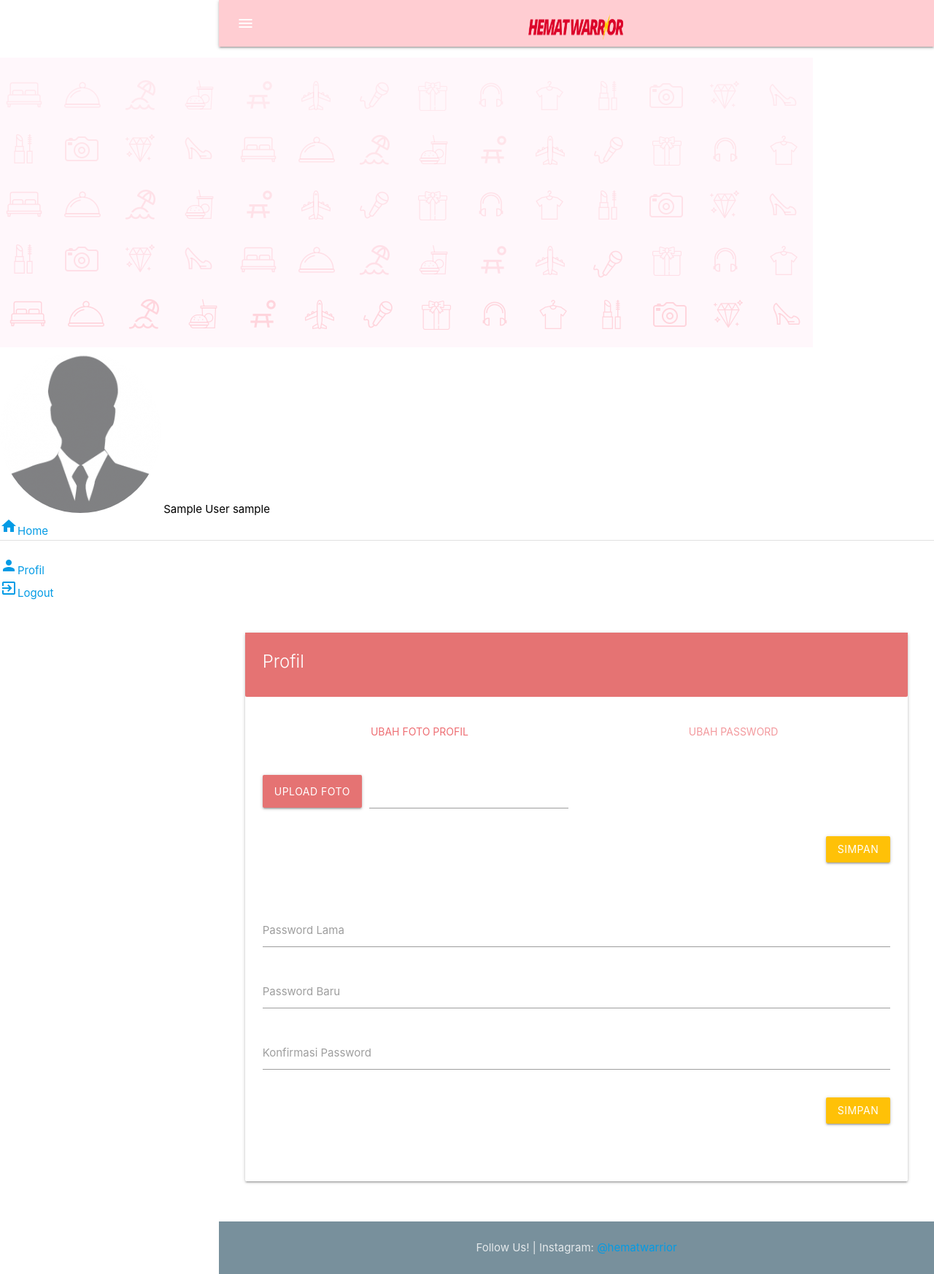
After one commit to rizkiprastyo22/Website-Promo, a CodeIgniter app: page /hematwarrior/profile in a window 1280 px wide. The commit adds this page. Shown: the whole page at 73% size. Run offline with CodeIgniter, Linux system fonts and the light colour scheme; the visitor is signed in with stand-in values (Sample User, id 1); some libraries are stand-ins or nearby versions.

Commit message:
commit now

```diff
--- /dev/null
+++ b/application/controllers/Profile.php
@@ -0,0 +1,158 @@
+<?php defined('BASEPATH') OR exit('No direct script access allowed');
+
+class Profile extends MY_Controller {
+
+  public function __construct()
+  {
+    parent::__construct();
+
+    // Cek apakah user sudah login
+    $this->cekLogin();
+
+    // Load model users
+    $this->load->model('model_users');
+  }
+
+  public function index()
+  {
+    // Jika form profile di submit jalankan blok kode ini
+    if ($this->input->post('submit-information')) {
+
+      // Jika avatar diganti jalankan blok kode ini
+      if (!empty($_FILES['avatar']['name'])) {
+        // Konfigurasi library upload codeigniter
+        $config['upload_path'] = './assets/images/';
+        $config['allowed_types'] = 'gif|jpg|png';
+        $config['max_size'] = 2000;
+        $config['file_name'] = $this->session->userdata('username').'_'.date('YmdHis');
+
+        // Load library upload
+        $this->load->library('upload', $config);
+
+        // Jika terdapat error pada proses upload maka exit
+        if (!$this->upload->do_upload('avatar')) {
+            exit($this->upload->display_errors());
+        }
+
+        $data['avatar'] = $this->upload->data()['file_name'];
+      }
+
+      // Jalankan validasi jika semuanya benar maka lanjutkan
+			if ($this->form_validation->run() === TRUE) {
+
+        // Ambil user ID dari session
+        $userId = $this->session->userdata('id');
+
+        // cek jika query berhasil
+        if ($query) {
+
+          // Set success message
+          $message = array('status' => true, 'message' => 'Berhasil memperbarui profil');
+
+          // Update session baru
+          $this->session->set_userdata($data);
+
+        } else {
+
+          // Set error message
+          $message = array('status' => false, 'message' => 'Gagal memperbarui profil');
+
+        }
+
+        // simpan message sebagai session
+        $this->session->set_flashdata('message_profile', $message);
+
+        // refresh page
+        redirect('profile', 'refresh');
+			}
+    }
+
+    // Jika form password di submit jalankan blok kode ini
+    if ($this->input->post('submit-password')) {
+
+      // Mengatur validasi data password_lama,
+      // # required = tidak boleh kosong
+      // # callback_cekPasswordLama = menjalankan function cekAkun()
+      // $this->form_validation->set_rules('password_lama', 'Password Lama', 'required|callback_cekPasswordLama');
+
+      // Mengatur validasi data password_baru,
+      // # required = tidak boleh kosong
+      // # min_length[5] = password_baru harus terdiri dari minimal 5 karakter
+      $this->form_validation->set_rules('password_baru', 'Password Baru', 'required|min_length[5]');
+
+      // Mengatur validasi data konfirmasi_password,
+      // # required = tidak boleh kosong
+      // # matches = nilai konfirmasi_password harus sama dengan password_baru
+      $this->form_validation->set_rules('konfirmasi_password', 'Konfirmasi Password', 'required|matches[password_baru]');
+
+      // Mengatur pesan error validasi data
+      $this->form_validation->set_message('required', '%s tidak boleh kosong!');
+      $this->form_validation->set_message('min_length', '{field} minimal {param} karakter.');
+      $this->form_validation->set_message('matches', '{field} tidak sama dengan {param}.');
+
+      // Jalankan validasi jika semuanya benar maka lanjutkan
+			if ($this->form_validation->run() === TRUE) {
+
+        $data = array(
+          'password' => password_hash($this->input->post('konfirmasi_password'), PASSWORD_DEFAULT)
+        );
+
+        // Ambil user ID
+        $userId = $this->session->userdata('id');
+
+        // Jalankan function update pada model_users
+        $query = $this->model_users->update($userId, $data);
+
+        // cek jika query berhasil
+        if ($query) {
+
+          // Logout user
+          redirect('auth/logout');
+
+        } else {
+
+          // Set error message
+          $message = array('status' => false, 'message' => 'Gagal memperbarui profil');
+
+        }
+
+        // simpan message sebagai session
+        $this->session->set_flashdata('message_profile', $message);
+
+        // refresh page
+        redirect('profile', 'refresh');
+			}
+
+    }
+
+    // Data untuk page profile
+    $data['pageTitle'] = 'Profil';
+    $data['pageContent'] = $this->load->view('profile/profile', $data, TRUE);
+
+    // Jalankan view template/layout
+    $this->load->view('template/layout', $data);
+  }
+
+  public function cekPasswordLama()
+  {
+    // Ambil userId dari session
+    $userId = $this->session->userdata('id');
+
+    // Ambil data password_lama dari POST
+    $password = password_hash($this->input->post('password_lama'), PASSWORD_DEFAULT);
+
+    // Jalankan function cekPasswordLama pada model_users
+    $query = $this->model_users->cekPasswordLama($userId, $password);
+
+    // Jika query gagal maka return false
+    if (!$query) {
+
+      // Mengatur pesan error validasi data
+      $this->form_validation->set_message('cekPasswordLama', 'Password lama tidak sesuai!');
+      return false;
+    }
+
+    return true;
+  }
+
+}
--- a/application/models/Model_users.php
+++ b/application/models/Model_users.php
@@ -24,6 +24,29 @@
 
       // Update last_login user
       $last_login = $this->update($query->id, array('last_login' => date('Y-m-d H:i:s')));
+
+      // Jika username dan password benar maka return data user
+      return $query;
+    }
+
+    public function cekPasswordLama($id, $password)
+    {
+      // Get data user yang mempunyai id == $id dan active == 1
+			$this->db->where('id', $id);
+			$this->db->where('active', '1');
+
+      // Jalankan query
+      $query = $this->db->get($this->table)->row();
+
+      // Jika query gagal atau tidak menemukan data yang sesuai
+      // maka return false
+			if (!$query) return false;
+
+      // Ambil data password dari database
+      $hash = $query->password;
+
+      // Jika $hash tidak sama dengan $password maka return false
+      if (!password_verify($password, $hash)) return false;
 
       // Jika username dan password benar maka return data user
       return $query;
--- /dev/null
+++ b/application/views/profile/profile.php
@@ -0,0 +1,83 @@
+<div class="row">
+  <div class="col s12">
+    <div class="card">
+      <div class="card-content red lighten-2 white-text">
+        <span class="card-title"><?php echo $pageTitle; ?></span>
+      </div>
+      <div class="card-content">
+        <div class="row">
+          <div class="col s12">
+            <ul class="tabs tabs-fixed-width">
+              <li class="tab col s3"><a class="active" href="#basic-tab">Ubah Foto Profil</a></li>
+              <li class="tab col s3"><a href="#password-tab">Ubah Password</a></li>
+            </ul>
+          </div>
+          <div id="basic-tab" class="col s12">
+            <form class="row" id="basic-form" method="post" action="" style="margin-top: 20px;" enctype="multipart/form-data">
+              <?php if(validation_errors()): ?>
+                <div class="col s12">
+                  <div class="card-panel red">
+                    <span class="white-text"><?php echo validation_errors('<p>', '</p>'); ?></span>
+                  </div>
+                </div>
+              <?php endif; ?>
+              <?php if($message = $this->session->flashdata('message_profile')): ?>
+                <div class="col s12">
+                  <div class="card-panel <?php echo ($message['status']) ? 'green' : 'red'; ?>">
+                    <span class="white-text"><?php echo $message['message']; ?></span>
+                  </div>
+                </div>
+              <?php endif; ?>
+              <div class="input-field file-field col s12 m6">
+                <div class="btn red lighten-2">
+                  <span>Upload Foto</span>
+                  <input type="file" name="avatar">
+                </div>
+                <div class="file-path-wrapper">
+                  <input class="file-path validate" type="text">
+                </div>
+              </div>
+              <div class="input-field col s12 right-align">
+                  <button type="submit" name="submit-information" value="true" class="btn amber waves-effect waves-green">Simpan</button>
+              </div>
+            </form>
+          </div>
+
+          <div id="password-tab" class="col s12">
+            <form class="row" id="password-form" method="post" action="" style="margin-top: 20px;">
+              <?php if(validation_errors()): ?>
+                <div class="col s12">
+                  <div class="card-panel red">
+                    <span class="white-text"><?php echo validation_errors('<p>', '</p>'); ?></span>
+                  </div>
+                </div>
+              <?php endif; ?>
+              <?php if($message = $this->session->flashdata('message_password')): ?>
+                <div class="col s12">
+                  <div class="card-panel <?php echo ($message['status']) ? 'green' : 'red'; ?>">
+                    <span class="white-text"><?php echo $message['message']; ?></span>
+                  </div>
+                </div>
+              <?php endif; ?>
+              <div class="input-field col s12">
+                  <input id="password_lama" name="password_lama" type="password">
+                  <label for="password_lama" class="">Password Lama</label>
+              </div>
+              <div class="input-field col s12">
+                  <input id="password_baru" name="password_baru" type="password">
+                  <label for="password_baru" class="">Password Baru</label>
+              </div>
+              <div class="input-field col s12">
+                  <input id="konfirmasi_password" name="konfirmasi_password" type="password">
+                  <label for="konfirmasi_password" class="">Konfirmasi Password</label>
+              </div>
+              <div class="input-field col s12 right-align">
+                  <button type="submit" name="submit-password" value="true" class="btn amber waves-effect waves-green">Simpan</button>
+              </div>
+            </form>
+          </div>
+        </div>
+      </div>
+    </div>
+  </div>
+</div>
--- a/application/views/template/sidebar.php
+++ b/application/views/template/sidebar.php
@@ -48,7 +48,11 @@
       <li>
         <div class="divider"></div>
       </li>
-    <?php endif; ?>
+    <?php endif; ?><br>
+
+    <li>
+      <a class="waves-effect" href="<?php echo base_url('profile'); ?>"><i class="material-icons">person</i>Profil</a>
+    </li>
 
     <li>
       <a class="waves-effect"  href="<?php echo base_url('auth/logout'); ?>"><i class="material-icons">exit_to_app</i>Logout</a>
--- a/db_hematwarrior.sql
+++ b/db_hematwarrior.sql
@@ -15,8 +15,8 @@ CREATE TABLE `users` (
 -- ----------------------------
 -- Records of users
 -- ----------------------------
-INSERT INTO `users` VALUES ('1', 'Nom Nom', 'Cafe', 'admin@nomnomcafe.id', '$2y$10$B2ztsNPm8JZyGR/E12rRU.itsFuvdnYCsDg/L4SZ.xCx7usFzvXUG', 'mitra', '2017-04-22 06:05:04', '1');
-INSERT INTO `users` VALUES ('2', 'Admin', 'Hemat Warrior', 'admin@hematwarrior.id', '$2y$10$B2ztsNPm8JZyGR/E12rRU.itsFuvdnYCsDg/L4SZ.xCx7usFzvXUG', 'administrator', '2017-04-22 06:05:04', '1');
+INSERT INTO `users` VALUES ('1', 'Nom Nom Cafe', 'admin@nomnomcafe.id', '$2y$10$B2ztsNPm8JZyGR/E12rRU.itsFuvdnYCsDg/L4SZ.xCx7usFzvXUG', 'mitra', '2017-04-22 06:05:04', '1');
+INSERT INTO `users` VALUES ('2', 'Hemat Warrior', 'admin@hematwarrior.id', '$2y$10$B2ztsNPm8JZyGR/E12rRU.itsFuvdnYCsDg/L4SZ.xCx7usFzvXUG', 'administrator', '2017-04-22 06:05:04', '1');
 
 
 CREATE TABLE `promo` (
```
